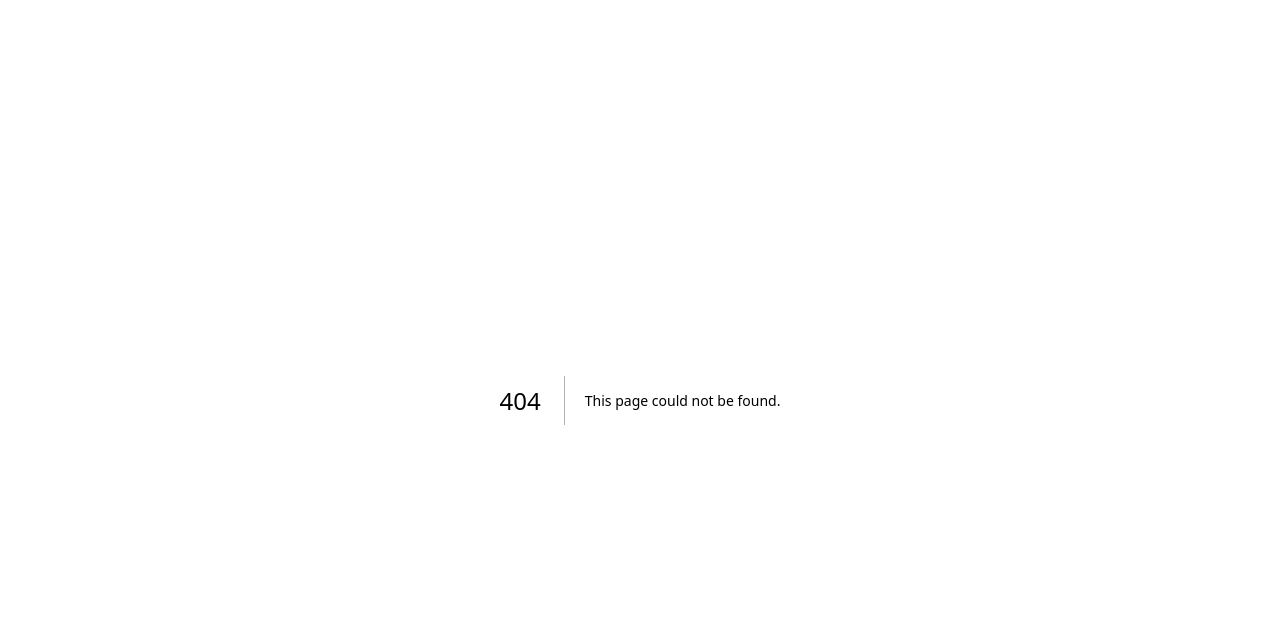
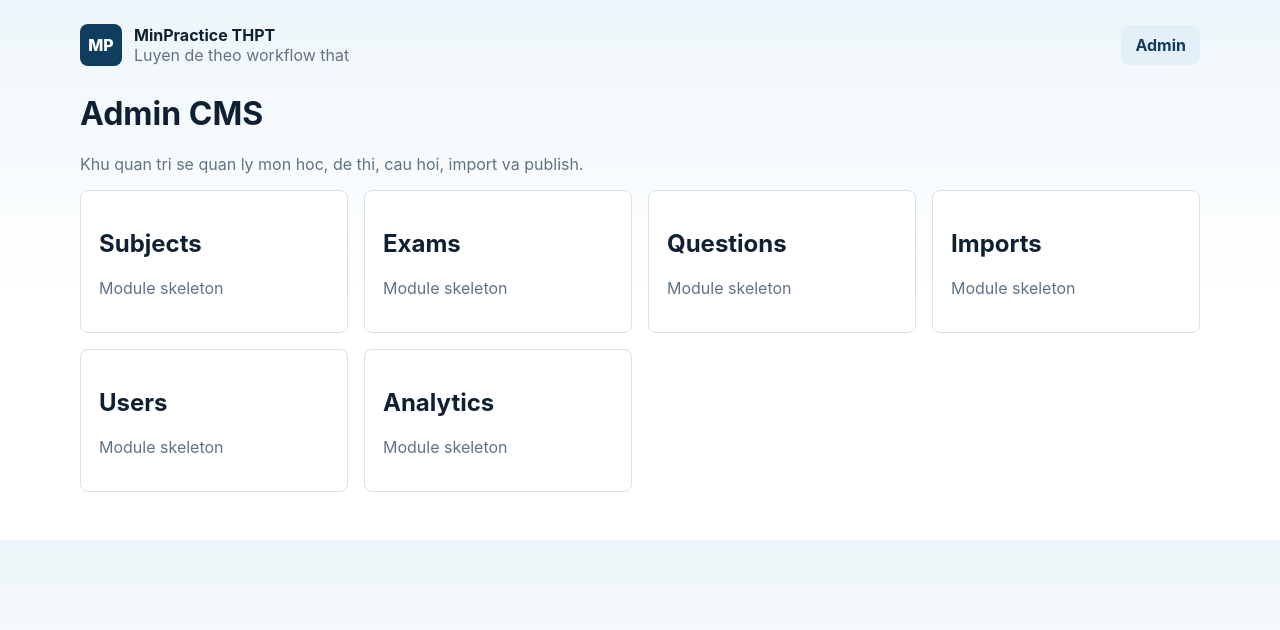
Before and after one commit to thaonam/minpractice-thpt, a Next.js app in the folder apps/web/: page /admin in a window 1280 px wide. Before the commit this address had no page. Shown: the top 630 px of the page. Built offline with nearby package versions, Linux system fonts and the light colour scheme.

Commit message:
Add admin route

```diff
--- /dev/null
+++ b/apps/web/src/app/admin/page.tsx
@@ -0,0 +1,21 @@
+import { AppHeader } from '@/components/app-header';
+
+const modules = ['Subjects', 'Exams', 'Questions', 'Imports', 'Users', 'Analytics'];
+
+export default function AdminPage() {
+  return (
+    <main className="shell">
+      <AppHeader />
+      <h1>Admin CMS</h1>
+      <p className="muted">Khu quan tri se quan ly mon hoc, de thi, cau hoi, import va publish.</p>
+      <div className="grid">
+        {modules.map((module) => (
+          <div className="card" key={module}>
+            <h2>{module}</h2>
+            <p className="muted">Module skeleton</p>
+          </div>
+        ))}
+      </div>
+    </main>
+  );
+}
```
